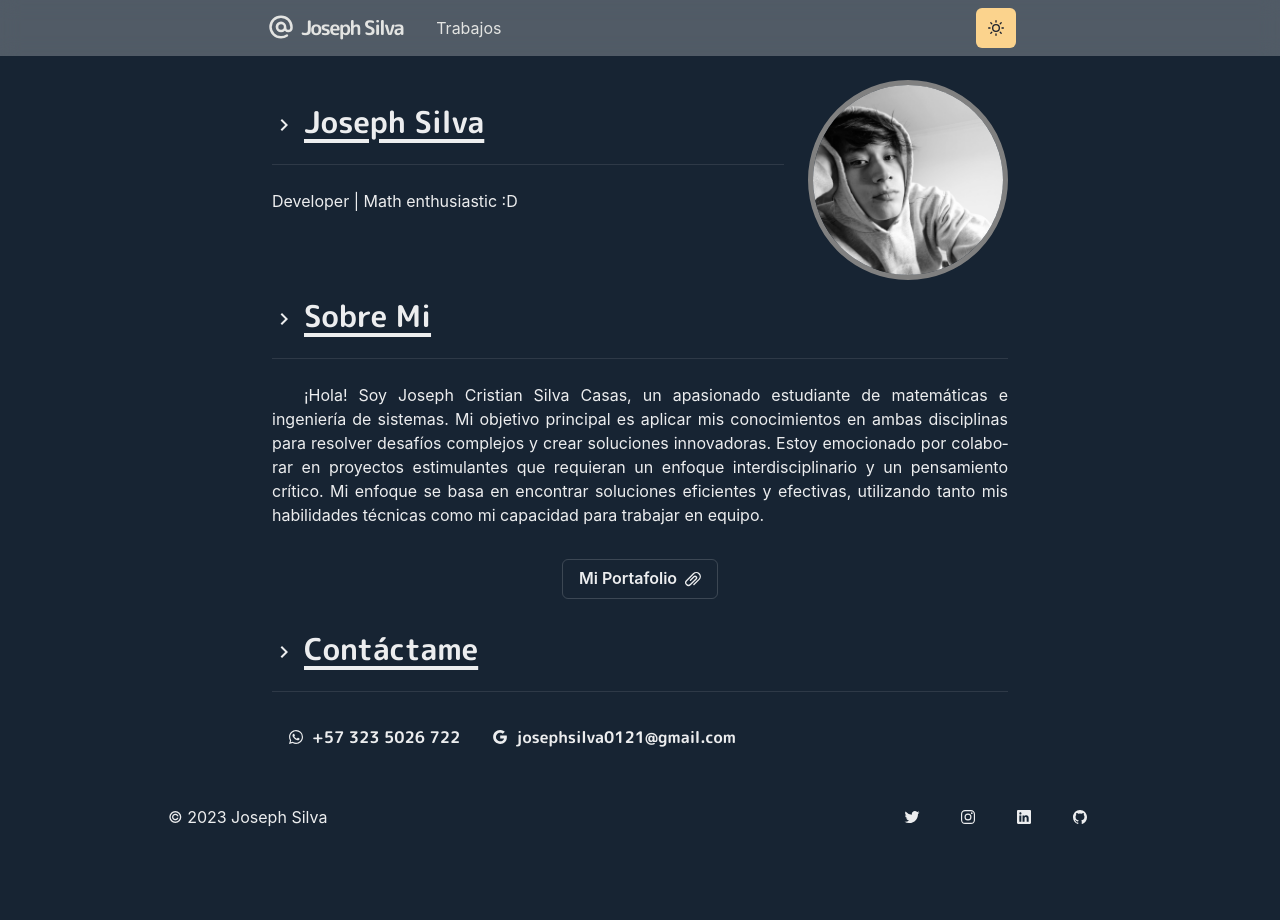
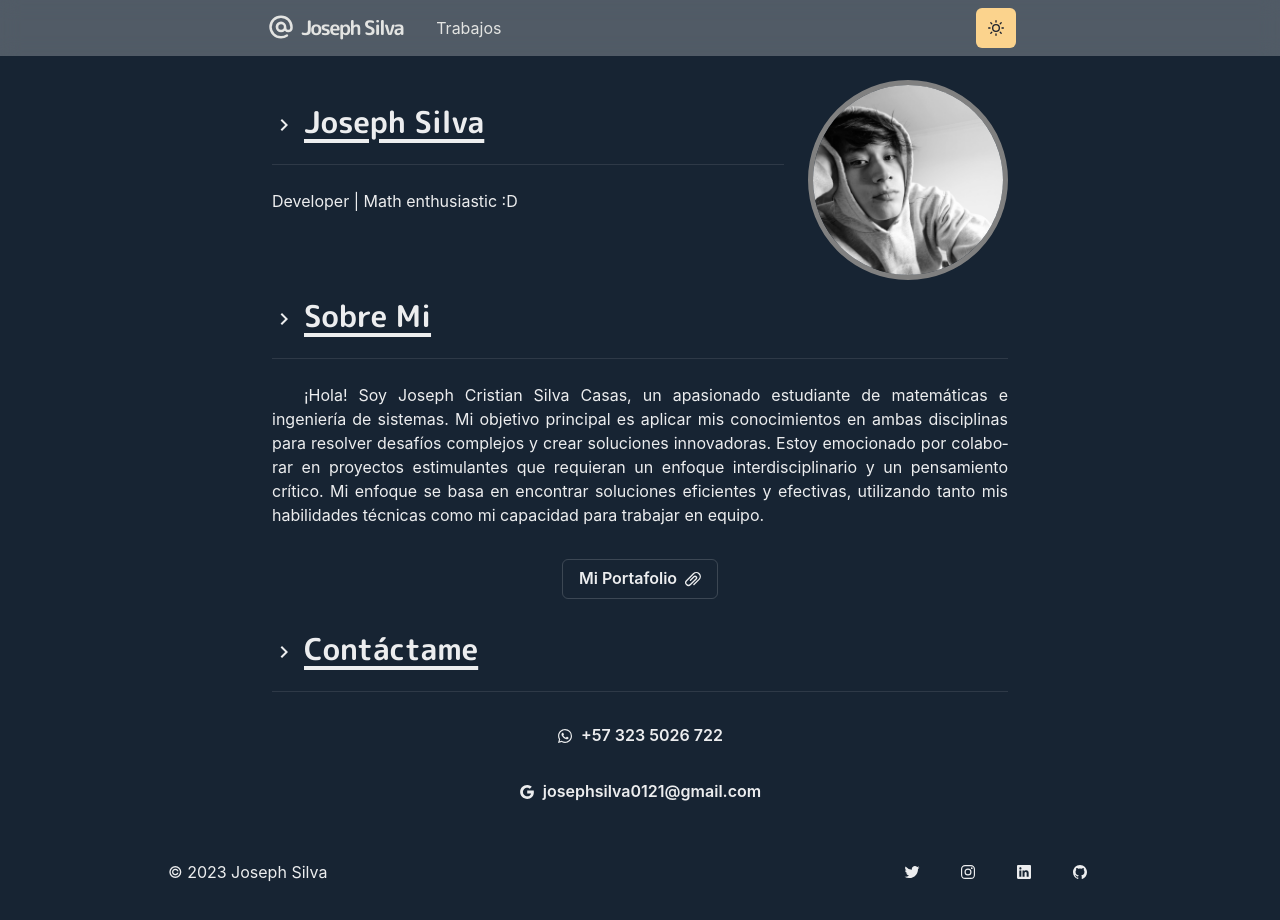
Before and after one commit to JosephSC0121/joseph-homepage, a Next.js app: page / in a window 1280 px wide. Shown: the top 920 px of the page. Before the commit the page ends 885 px from the top, so only its background shows below. Built offline with nearby package versions, Linux system fonts and the light colour scheme.

Commit message:
Update index.js

```diff
--- a/pages/index.js
+++ b/pages/index.js
@@ -13,7 +13,8 @@ import {
 } from '@chakra-ui/react'
 import {
   IoLogoGoogle,
-  IoLogoWhatsapp,} from 'react-icons/io5'
+  IoLogoWhatsapp,
+} from 'react-icons/io5'
 import Section from '../components/section'
 import Paragraph from '../components/paragraph'
 import { ChevronRightIcon } from '@chakra-ui/icons'
@@ -27,7 +28,7 @@ const Page = () => {
         <Box display={{ md: 'flex' }}>
           <Box flexGrow={1}>
             <Heading as="h3" variant="section-title">
-            <br/>
+              <br />
               <Icon as={ChevronRightIcon} boxSize={6} mr={2} />
               Joseph Silva
               <Divider my={6} />
@@ -87,7 +88,8 @@ const Page = () => {
             <Icon as={ChevronRightIcon} boxSize={6} mr={2} />
             Contáctame
             <Divider my={6} />
-    <List display="flex">
+          </Heading>
+          <List spacing={4} textAlign="center">
             <ListItem>
               <Link href="https://wa.me/+573235026722" target="_blank">
                 <Button
@@ -101,7 +103,6 @@ const Page = () => {
               </Link>
             </ListItem>
             <ListItem>
-
               <Button
                 colorScheme="gray"
                 variant="ghost"
@@ -110,10 +111,8 @@ const Page = () => {
               >
                 josephsilva0121@gmail.com
               </Button>
-
             </ListItem>
           </List>
-  </Heading>
         </Section>
       </Container>
     </Layout>
```
Lines whose indentation alone changed are shown as unchanged.
